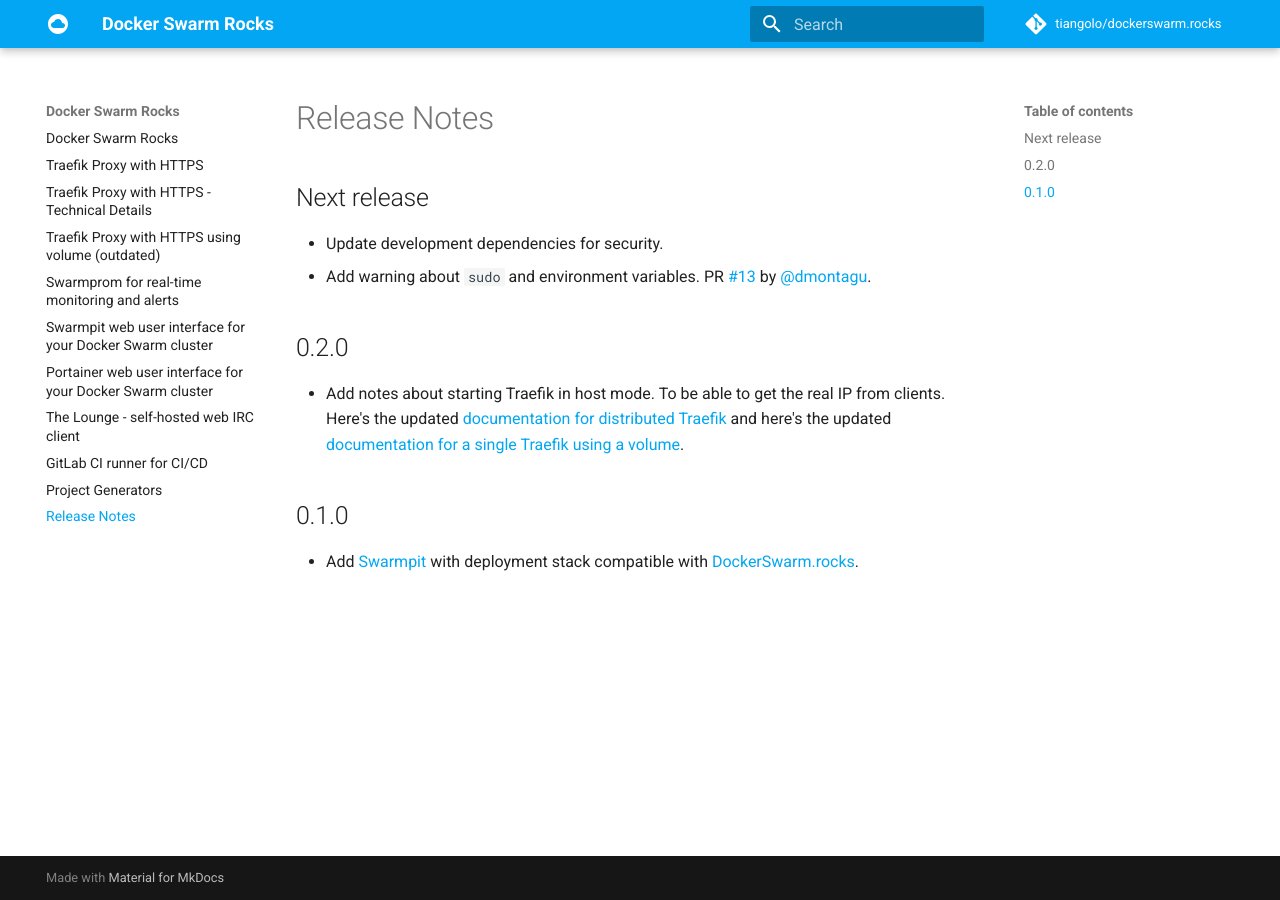
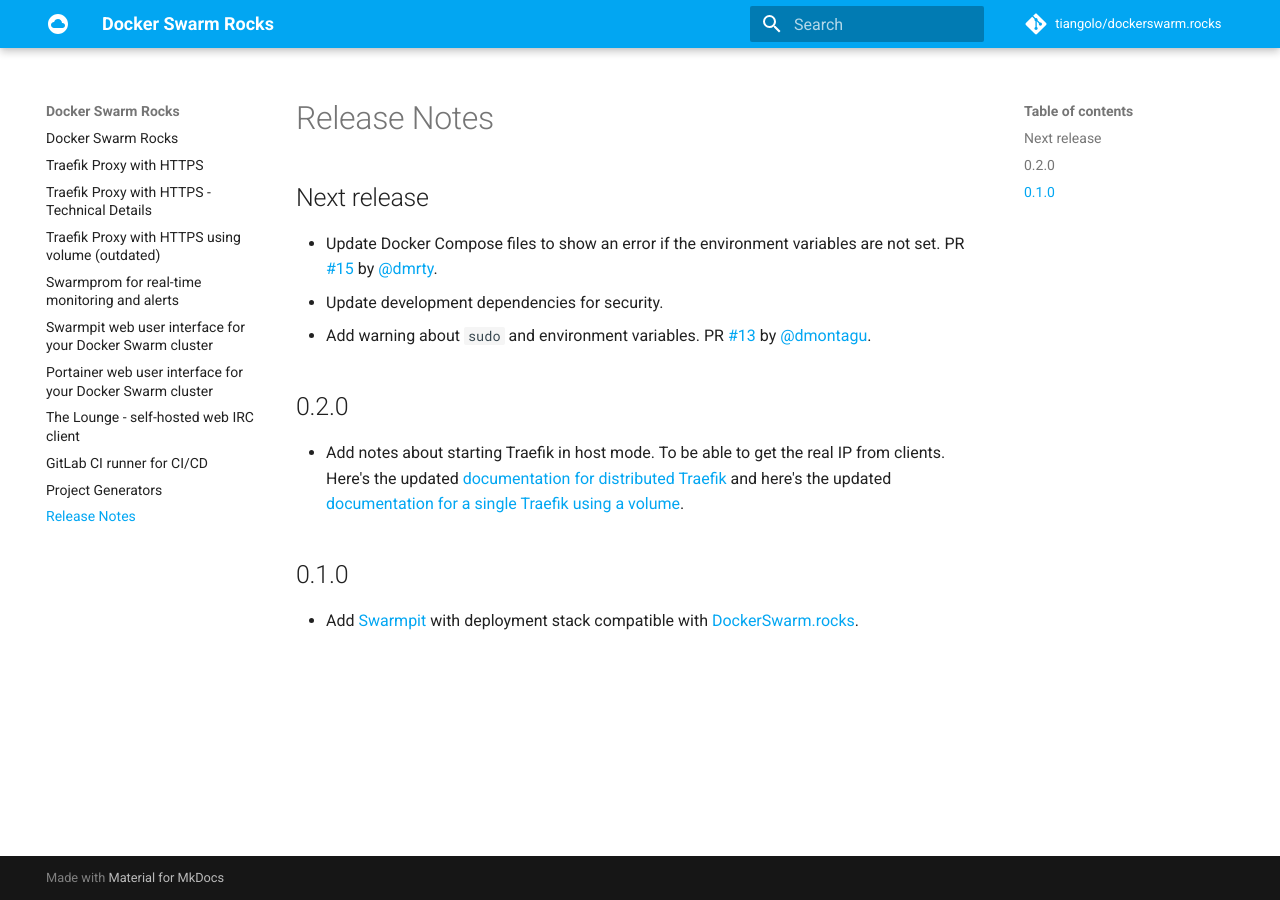
Before and after one commit to tiangolo/dockerswarm.rocks, an MkDocs documentation site: the page built from docs/release-notes.md, in a window 1280 px wide. Built offline with MkDocs 1.6.1 and Material for MkDocs 9.7.7, drawn with Linux system fonts in a browser that asks for light colours; comment, search, counter and statistics services are not loaded.

Commit message:
:memo: Update release notes

```diff
--- a/docs/release-notes.md
+++ b/docs/release-notes.md
@@ -1,5 +1,6 @@
 ## Next release
 
+* Update Docker Compose files to show an error if the environment variables are not set. PR [#15](https://github.com/tiangolo/dockerswarm.rocks/pull/15) by [@dmrty](https://github.com/dmrty).
 * Update development dependencies for security.
 * Add warning about `sudo` and environment variables. PR [#13](https://github.com/tiangolo/dockerswarm.rocks/pull/13) by [@dmontagu](https://github.com/dmontagu).
 
```
